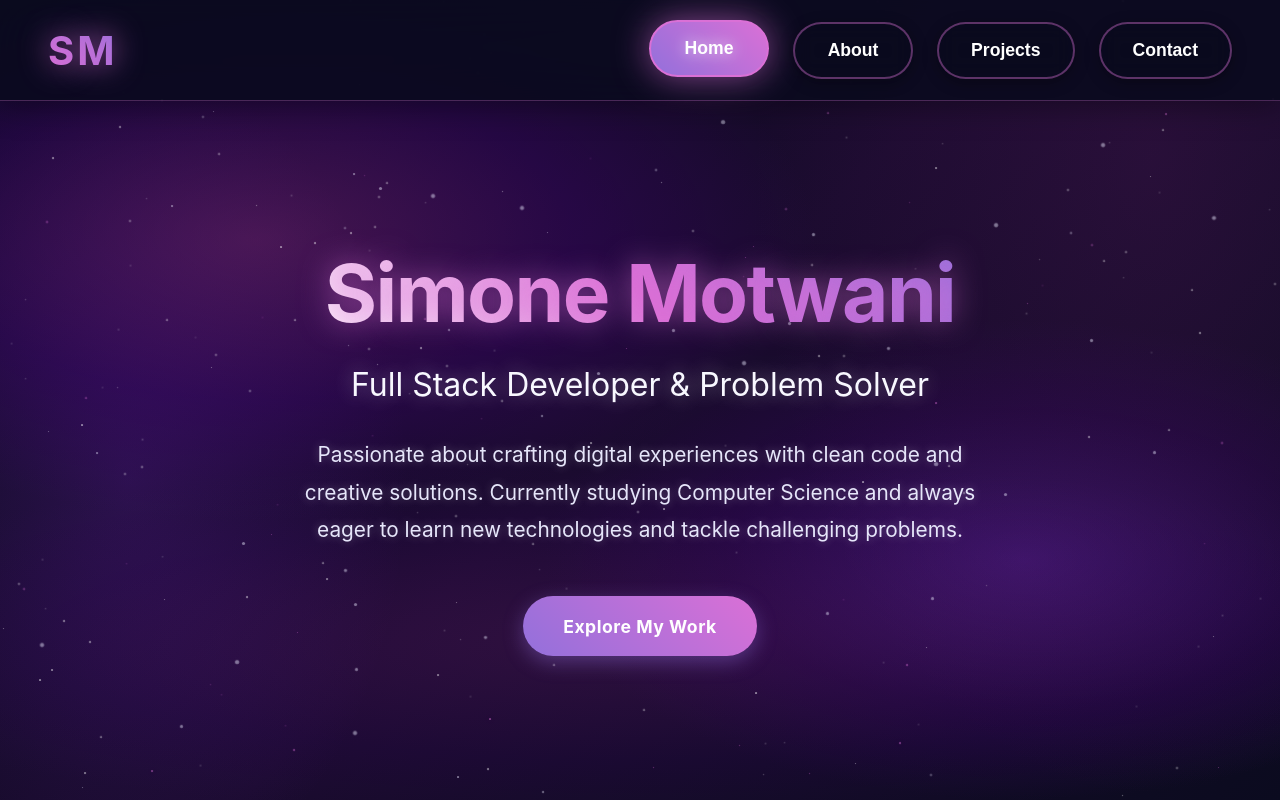
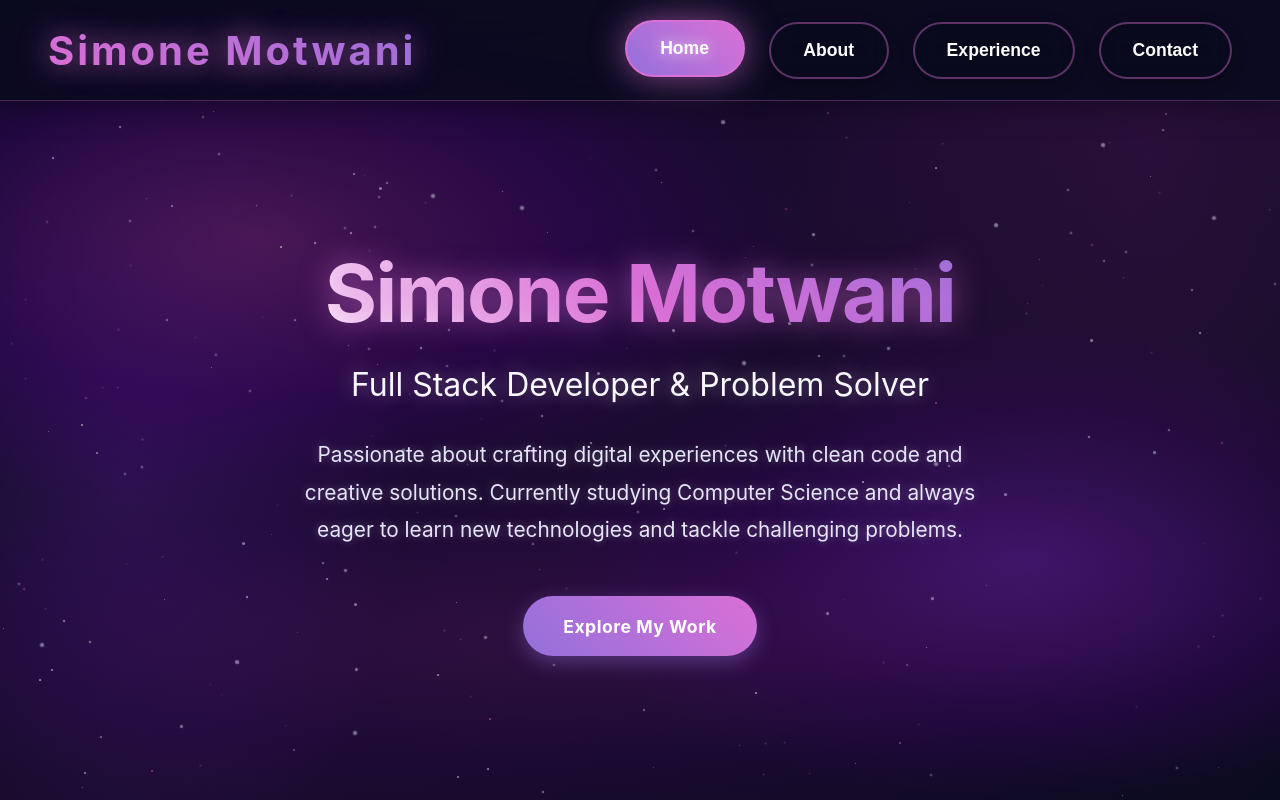
Before and after one commit to simonemotwani/simonemotwani.github.io, a React (Create React App) app: page / in a window 1280 px wide. Built offline with nearby package versions, Linux system fonts and the light colour scheme; the HTML template or start-up script is replaced by a standard one.

Commit message:
Change logo from SM to full name Simone Motwani and fixed navigation layout to span acros the screen

```diff
--- a/src/components/Navigation.tsx
+++ b/src/components/Navigation.tsx
@@ -11,7 +11,7 @@ const Navigation: React.FC<NavigationProps> = ({ currentSection, setCurrentSecti
   const navItems = [
     { id: 'home', label: 'Home' },
     { id: 'about', label: 'About' },
-    { id: 'projects', label: 'Projects' },
+    { id: 'projects', label: 'Experience' },
     { id: 'contact', label: 'Contact' }
   ];
 
@@ -28,7 +28,7 @@ const Navigation: React.FC<NavigationProps> = ({ currentSection, setCurrentSecti
           whileHover={{ scale: 1.1 }}
           transition={{ type: "spring", stiffness: 400, damping: 10 }}
         >
-          SM
+          Simone Motwani
         </motion.div>
 
         <ul className="nav-links">
```
